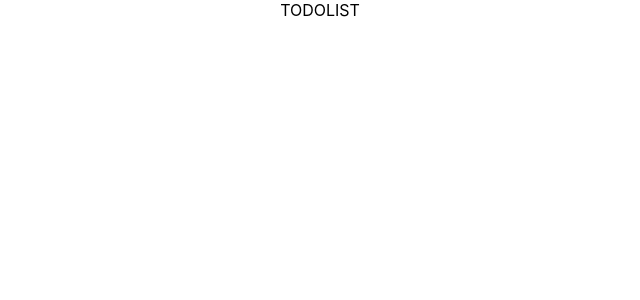
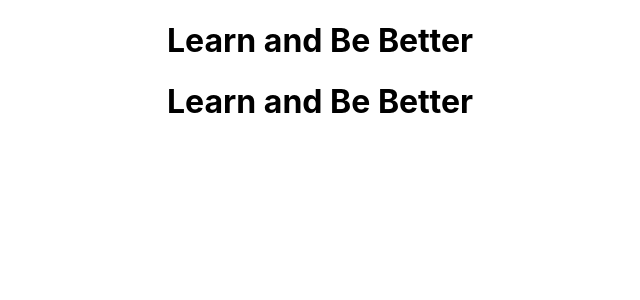
Before and after one commit to sssancho/TodoList, a React (Create React App) app: page / in a window 1280 px wide. Shown: the top 300 px of the page, without its empty margins (320-960 px from the left). Built offline with nearby package versions, Linux system fonts and the light colour scheme.

Commit message:
Change somethig things

```diff
--- a/src/App.tsx
+++ b/src/App.tsx
@@ -4,6 +4,7 @@ function App() {
   debugger;
   return (
     <div className="App">
+        <TodoList />
         <TodoList />
     </div>
   );
@@ -12,7 +13,9 @@ function App() {
 function TodoList(){
   debugger;
   return (
-    <div>TODOLIST</div>
+    <div>
+      <h1>Learn and Be Better</h1>
+    </div>
   )
 }
 
```
